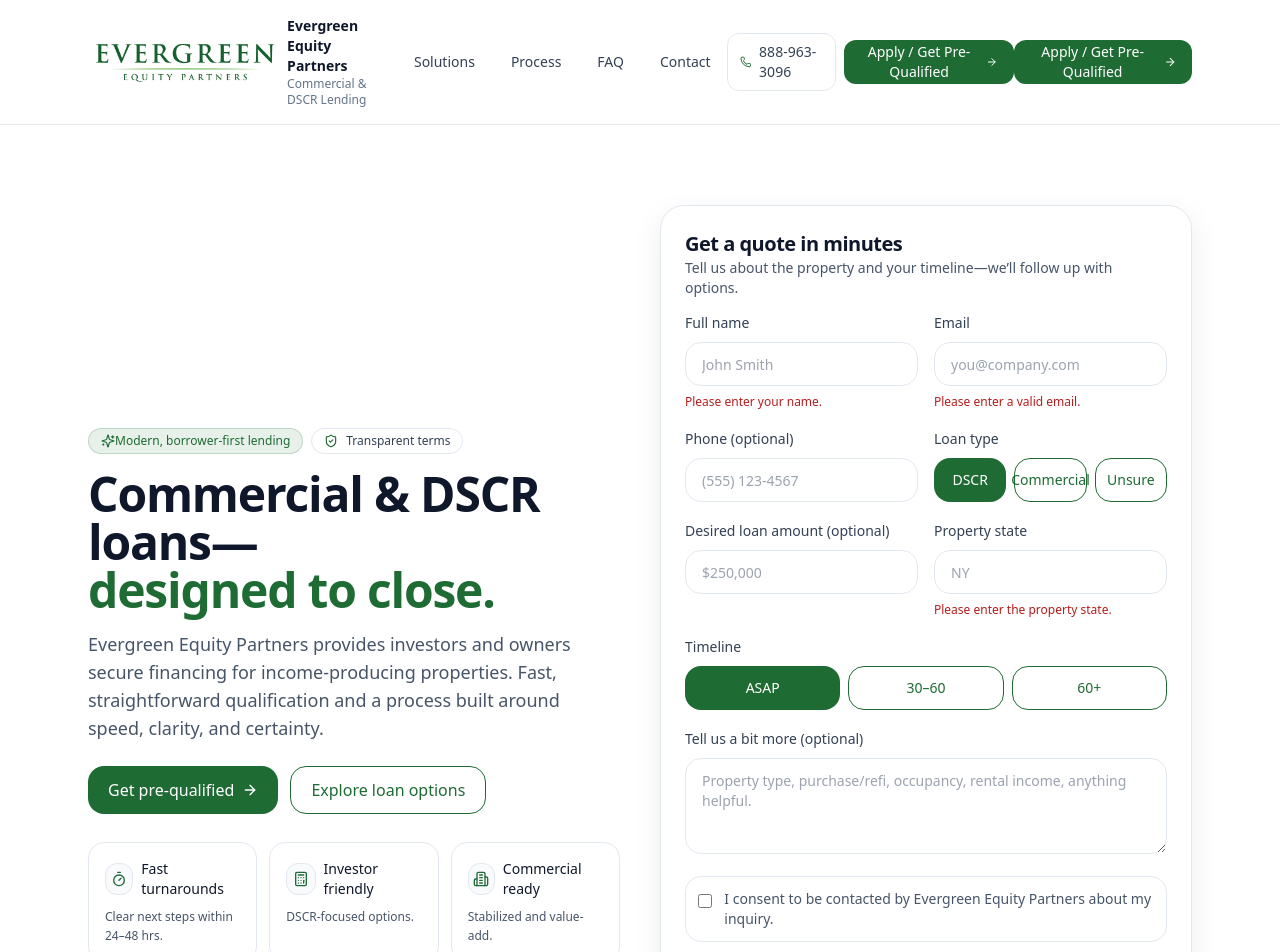
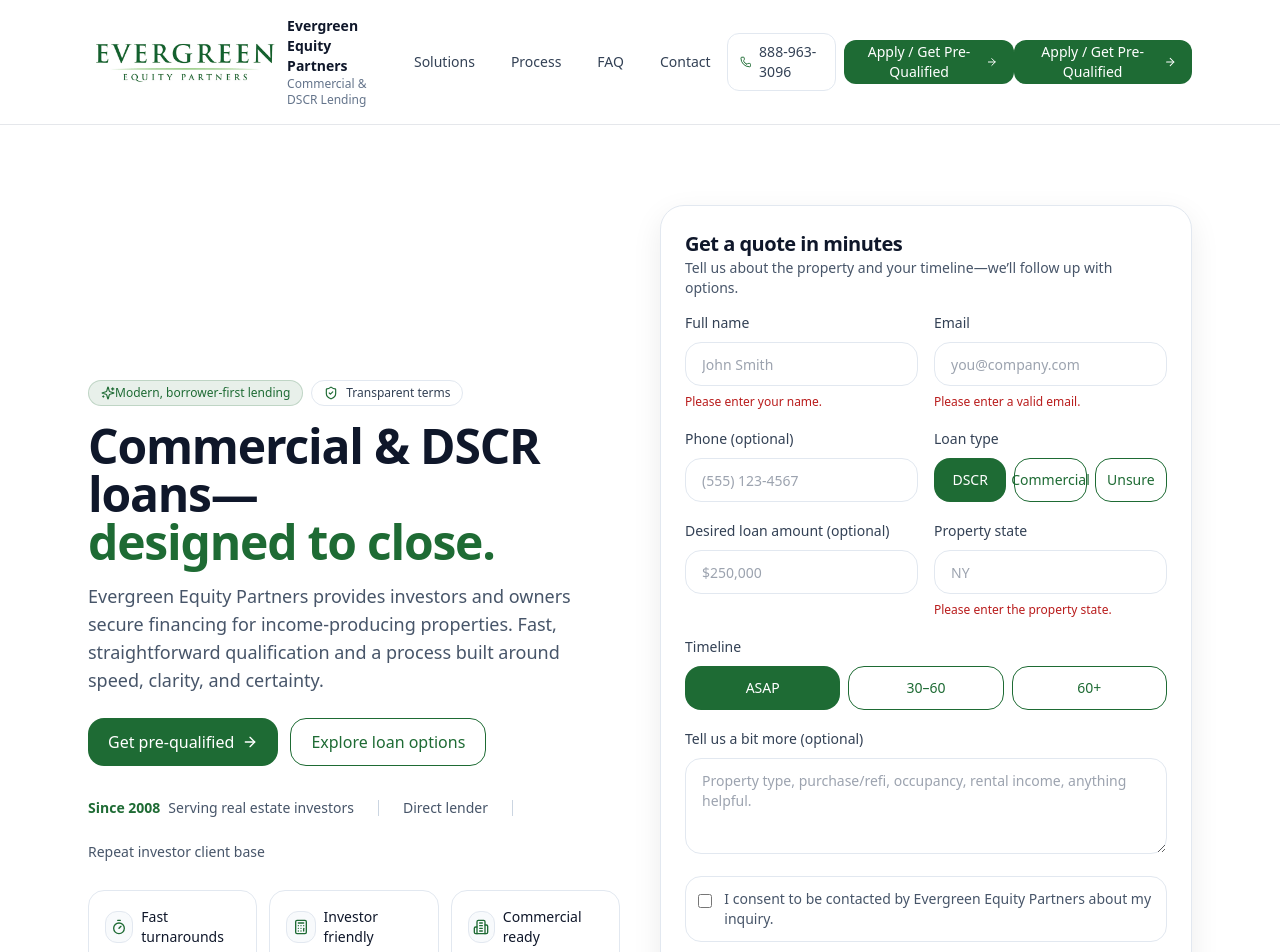
Before and after one commit to cwmiller192-collab/Evergreen-site, a Next.js app: page / in a window 1280 px wide. Shown: the top 952 px of the page. Built offline with nearby package versions, Linux system fonts and the light colour scheme.

Commit message:
Update page.tsx

```diff
--- a/app/page.tsx
+++ b/app/page.tsx
@@ -217,8 +217,24 @@
                   Explore loan options
                 </Button>
               </div>
+<div className="mt-8 flex flex-wrap items-center gap-6 text-sm text-slate-600">
+  <div className="flex items-center gap-2">
+    <span className="font-semibold text-[#1E6B34]">Since 2008</span>
+    <span>Serving real estate investors</span>
+  </div>
 
-              <div className="mt-7 grid gap-3 sm:grid-cols-3">
+  <div className="h-4 w-px bg-slate-300" />
+
+  <div>
+    Direct lender
+  </div>
+
+  <div className="h-4 w-px bg-slate-300" />
+
+  <div>
+    Repeat investor client base
+  </div>
+</div>              <div className="mt-7 grid gap-3 sm:grid-cols-3">
                 {[
                   { icon: <Timer className="h-4 w-4" />, title: "Fast turnarounds", desc: "Clear next steps within 24–48 hrs." },
                   { icon: <Calculator className="h-4 w-4" />, title: "Investor friendly", desc: "DSCR-focused options." },
```
